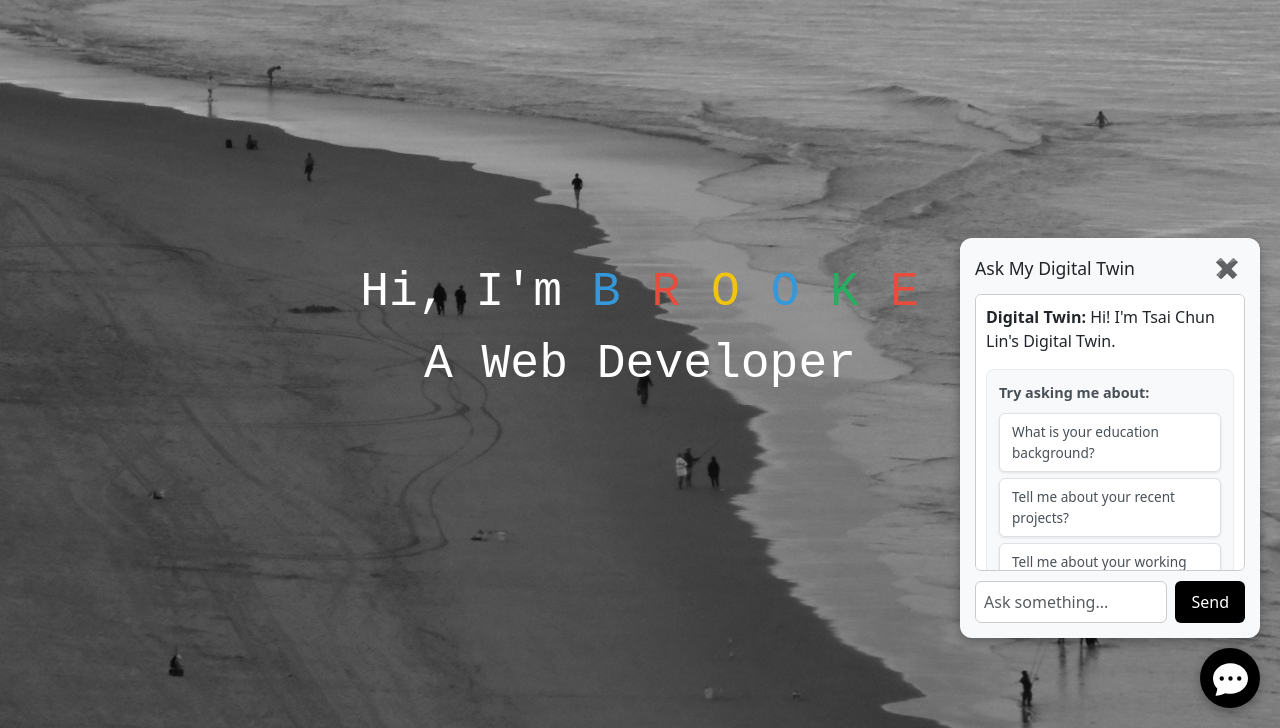
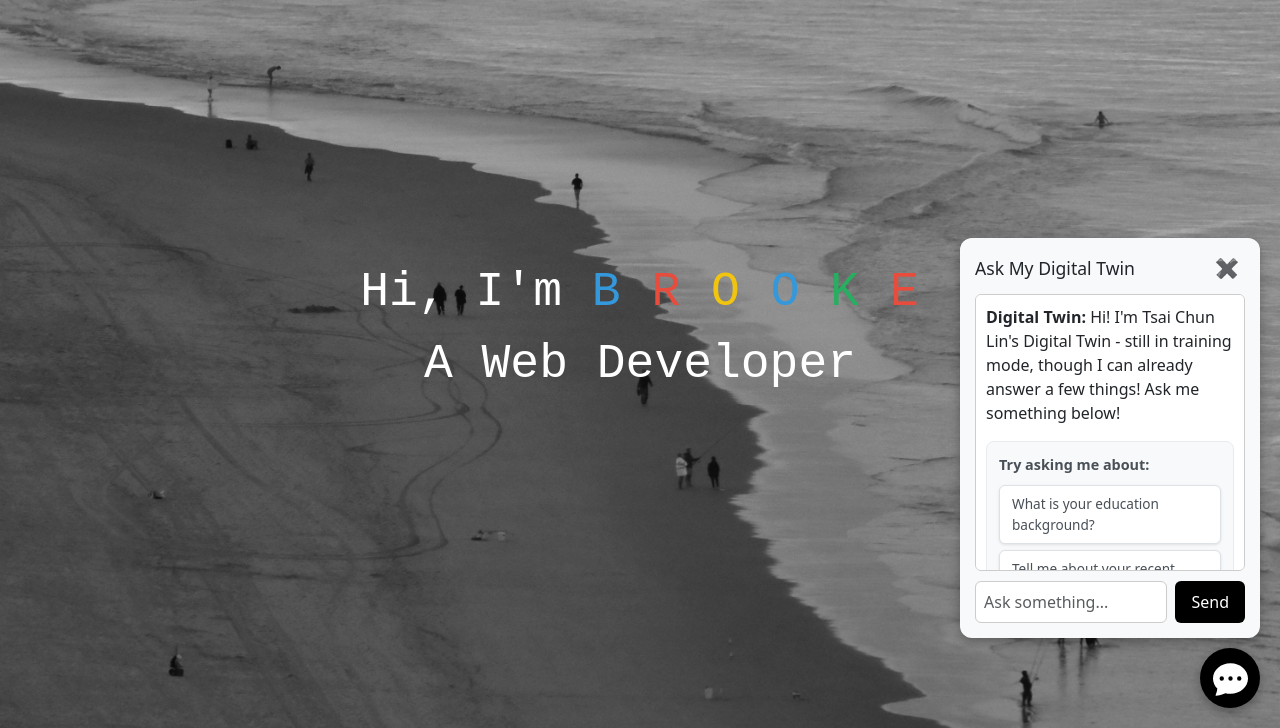
Before and after one commit to Brooke-Lin/Tsai_Chun_Lin_Portfolio, a plain HTML site: page index.html in a window 1280 px wide. Both pictures are taken after a click on the button 1230 px from the left and 750 px from the top of the page. Shown: the part 72-800 px from the top of the page. Drawn offline with nearby package versions, Linux system fonts and the light colour scheme.

Commit message:
Update chat functionality and fix suggestion click handlers
- Fixed variable declaration order in script.js for chat functionality
- Improved chat suggestion flow to keep questions available after answers
- Updated HTML structure for better chat experience
- Enhanced user interaction with persistent suggested questions

```diff
--- a/index.html
+++ b/index.html
@@ -389,7 +389,7 @@
         </div>
 
         <div id="chat-box">
-            <p><b>Digital Twin:</b> Hi! I'm Tsai Chun Lin's Digital Twin.</p>
+            <p><b>Digital Twin:</b> Hi! I'm Tsai Chun Lin's Digital Twin - still in training mode, though I can already answer a few things! Ask me something below!</p>
         </div>
 
         <form id="chat-form">
```
